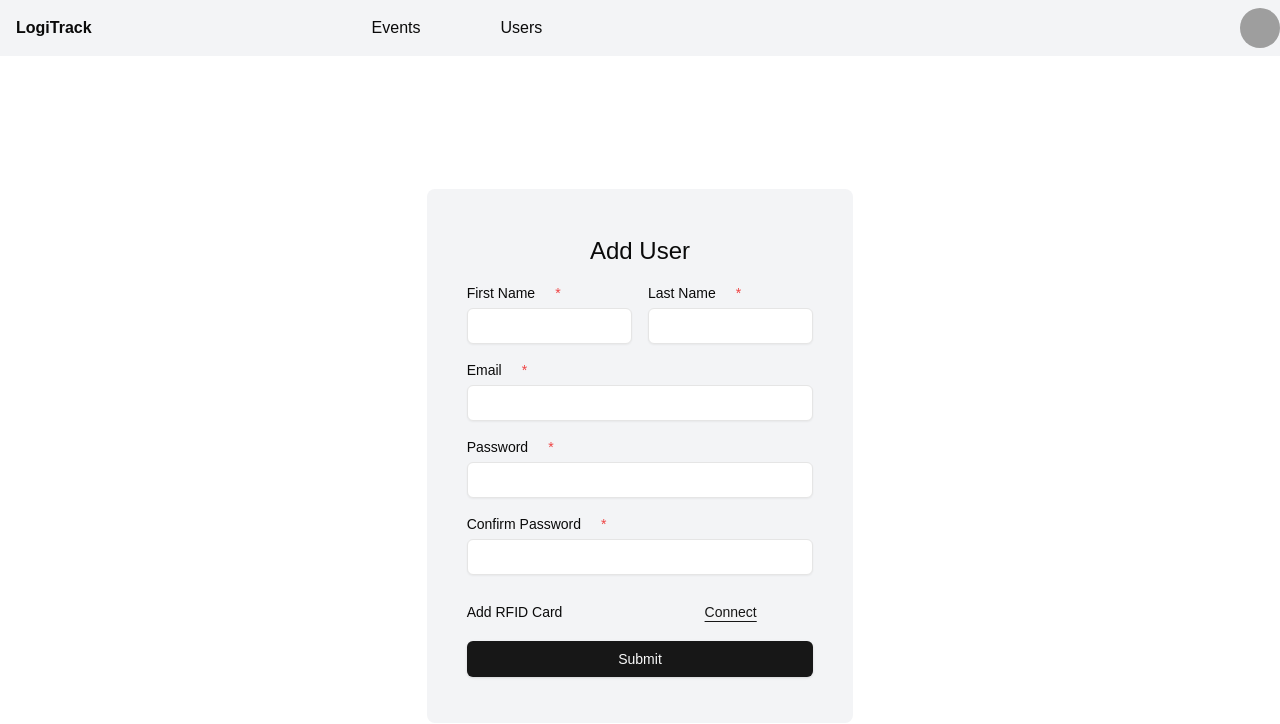
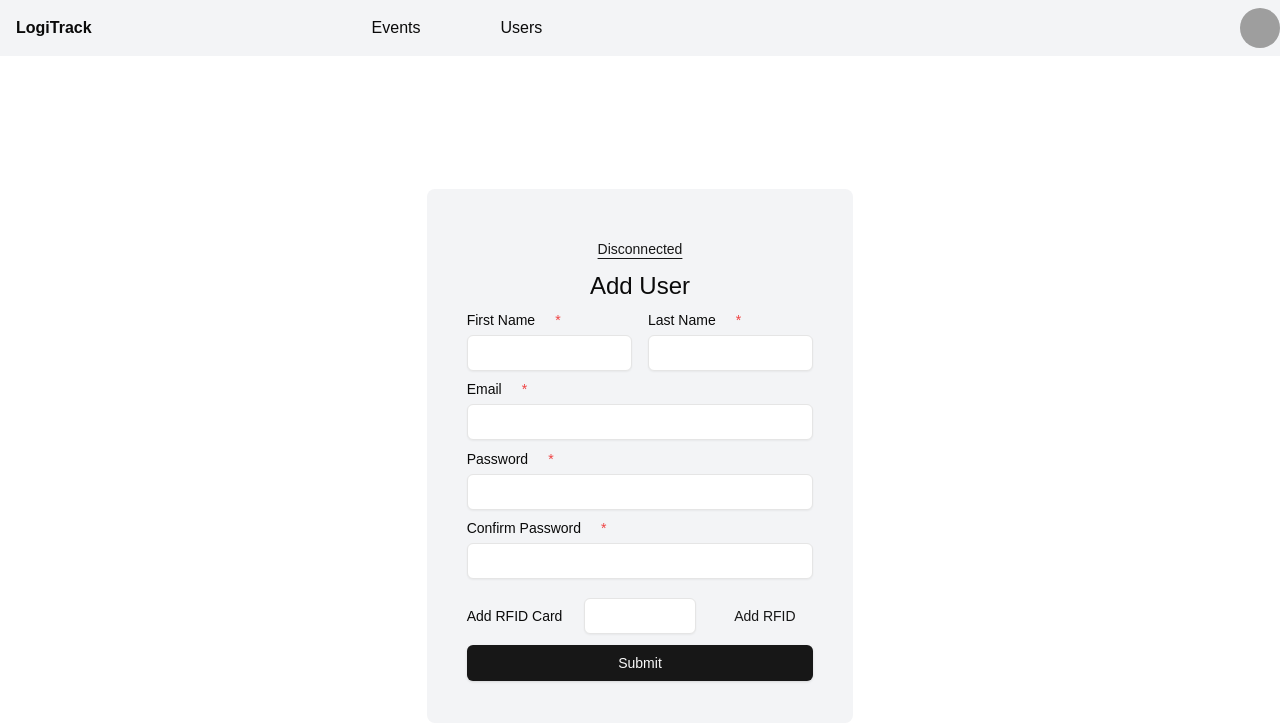
Before and after one commit to LemarCanete/logiTrack, a Next.js app: page /admin/AddUser in a window 1280 px wide. Shown: the top 724 px of the page. Built offline with nearby package versions, Linux system fonts and the light colour scheme; grey boxes are pictures that could not be loaded.

Commit message:
[LmearCanete][1]-[dsadsa]

```diff
--- a/app/admin/AddUser/page.jsx
+++ b/app/admin/AddUser/page.jsx
@@ -1,20 +1,51 @@
 'use client'
-import React from 'react'
+import React, {useEffect, useState} from 'react'
 import Navbar from '../Components/Navbar'
 import { Button } from '@/components/ui/button'
 import {Formik} from 'formik'
 import { Label } from '@/components/ui/label'
 import { Input } from '@/components/ui/input'
-import Link from 'next/link'
 
 const page = () => {
+    const [socket, setSocket] = useState(null);
+    const [status, setStatus] = useState('Disconnected');
+    const [rfid, setRfid] = useState('');
+    const [receivedData, setReceivedData] = useState();
+
+    const connectToESP32 = () => {
+        const newSocket = new WebSocket('ws://192.168.1.39/ws');
+        newSocket.onopen = () => setStatus('Connected');
+        newSocket.onclose = () => setStatus('Disconnected');
+        newSocket.onerror = (error) => console.error('WebSocket Error:', error);
+
+        setSocket(newSocket);
+    };
+
+    const sendRFIDData = () => {
+        if (socket && socket.readyState === WebSocket.OPEN) {
+            socket.send(JSON.stringify({ type: 'rfid', data: rfid }));
+        } else {
+            console.error('WebSocket is not connected');
+        }
+    };
+
+    useEffect(()=>{
+        const receiveData = () =>{
+            socket.onmessage = (event) => {
+                console.log('Received data:', event.data);
+                setReceivedData(event.data);
+            };
+        }
+        socket && receiveData()
+    }, [socket])
+
     return (
         <div>
             <Navbar />
 
             <div className='h-screen flex items-center justify-center flex-col '>
                 <Formik
-                    initialValues={{ email: '', password: '', firstname: '', lastname: '', password: '', confirmPassword: '' }}
+                    initialValues={{ email: '', password: '', firstname: '', lastname: '', password: '', confirmPassword: '', id: '' }}
                     validate={values => {
                         const errors = {};
                         if(!values.firstname){
@@ -51,7 +82,9 @@ const page = () => {
                         isSubmitting,
                     }) => (
                         <form onSubmit={handleSubmit} className='h-5/6 lg:h-4/6 w-5/6 lg:w-2/6 bg-gray-100 p-10 rounded-lg flex flex-col justify-around'>
+                            <Button variant='link' className='underline' onClick={connectToESP32} type='button'>{status}</Button>
                             <h1 className="text-center text-2xl mb-2">Add User</h1>
+                            {/* first name */}
                             <div className="grid lg:grid-cols-2 gap-4">
                                 <Label className=''>
                                     First Name
@@ -72,6 +105,7 @@ const page = () => {
                                         value={values.lastname}/>
                                 </Label>
                             </div>
+                            {/* email */}
                             <Label className=''>
                                 Email
                                 <span className='text-red-500 text-right ms-5'>* {errors.email && touched.email && errors.email}</span>
@@ -82,6 +116,8 @@ const page = () => {
                                     value={values.email}/>
                             </Label>
 
+
+                            {/* password */}
                             <Label className=''>
                                 Password
                                 <span className='text-red-500 text-right ms-5'>* {errors.password && touched.password && errors.password}</span>
@@ -102,9 +138,16 @@ const page = () => {
                                     value={values.confirmPassword}/>
                             </Label>
 
-                            <Label className='grid lg:grid-cols-2 gap-4 items-center'>
+                            <Label className='grid lg:grid-cols-3 gap-1 items-center'>
                                 Add RFID Card
-                                <Button variant='link' className='underline'>Connect</Button>
+
+                                <Input className='bg-white my-2' type="rfid"
+                                    name="id"
+                                    value={rfid}
+                                    onChange={e => setRfid(e.target.value)}
+                                    />
+
+                                <Button type='button' variant='link' className='ms-4' onClick={sendRFIDData}>Add RFID</Button>
                             </Label>
 
 
```
